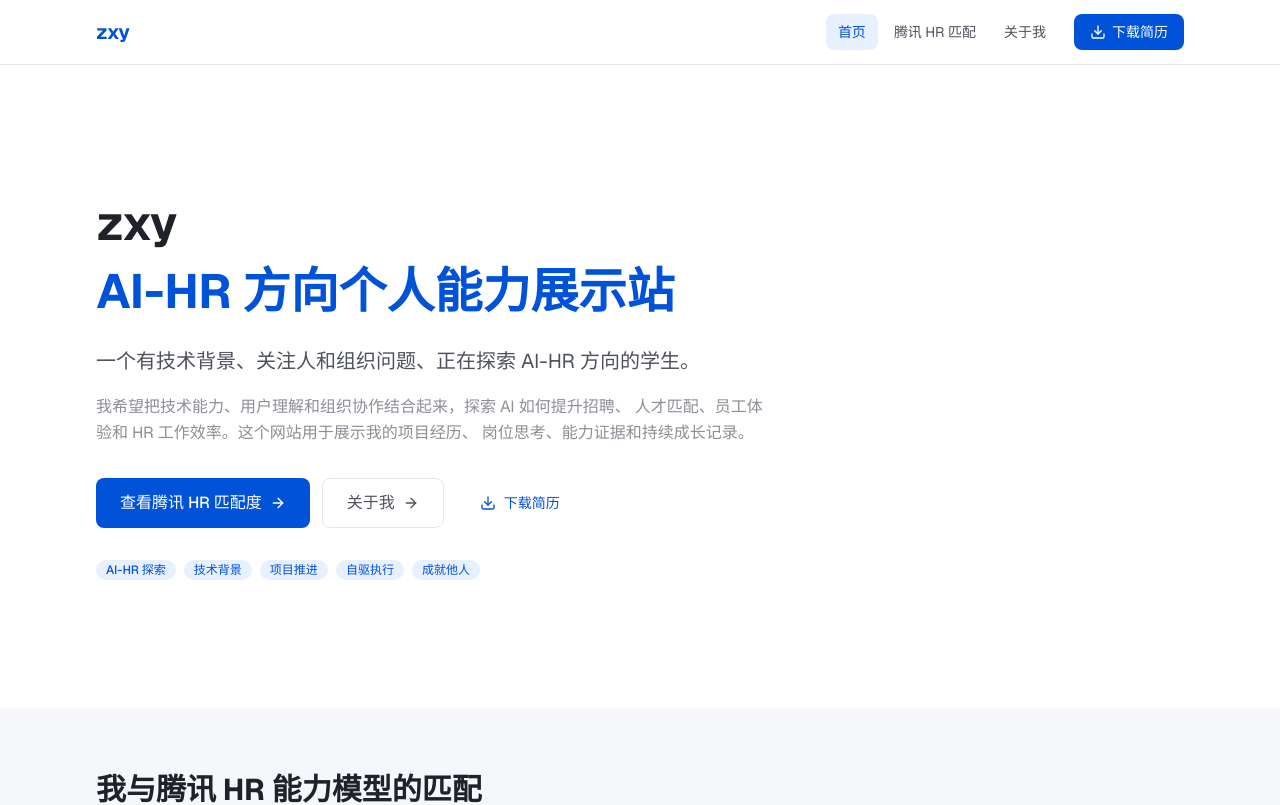
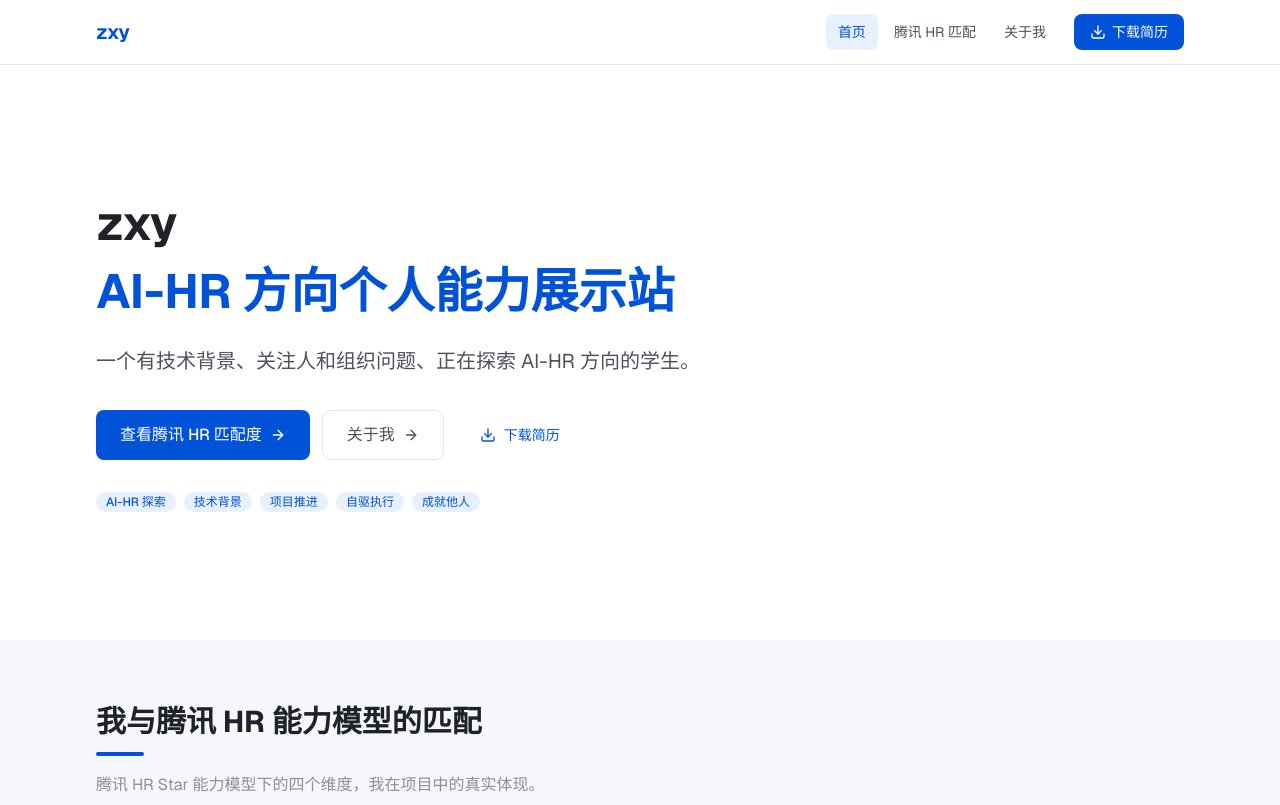
Before and after one commit to guise-zxy/zxy_site_Wb_version, a Next.js app: page / in a window 1280 px wide. Shown: the top 805 px of the page. Built offline with nearby package versions, Linux system fonts and the light colour scheme.

Commit message:
update: 删除首页描述段落

```diff
--- a/src/components/HeroSection.tsx
+++ b/src/components/HeroSection.tsx
@@ -29,12 +29,6 @@
             一个有技术背景、关注人和组织问题、正在探索 AI-HR 方向的学生。
           </p>
 
-          {/* Description */}
-          <p className="mt-4 text-base text-[var(--color-muted)] leading-relaxed max-w-2xl">
-            我希望把技术能力、用户理解和组织协作结合起来，探索 AI 如何提升招聘、
-            人才匹配、员工体验和 HR 工作效率。这个网站用于展示我的项目经历、
-            岗位思考、能力证据和持续成长记录。
-          </p>
 
           {/* CTA Buttons */}
           <div className="mt-8 flex flex-wrap gap-3">
```
